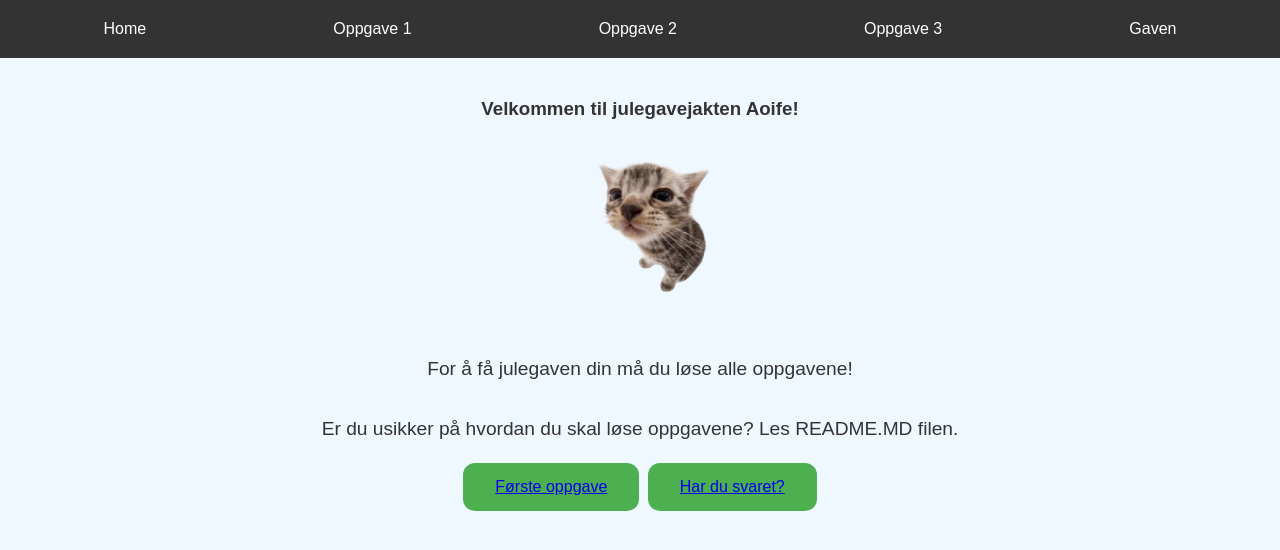
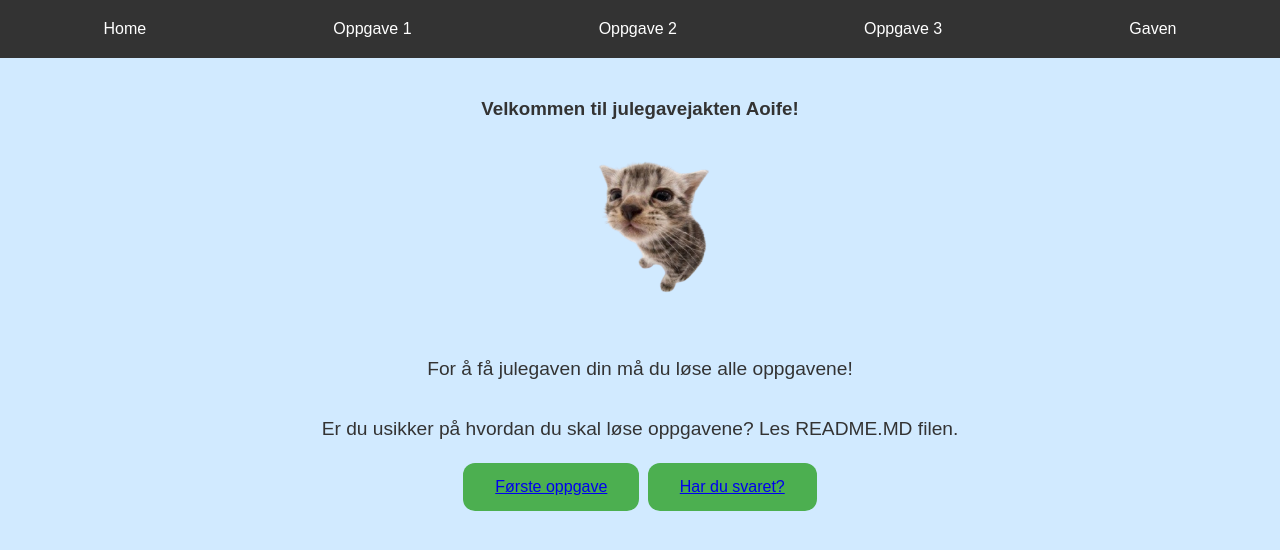
Before and after one commit to Frikkbre/JulegaveJakten, a website: page webPage/Main.html in a window 1280 px wide. Drawn offline with Linux system fonts and the light colour scheme.

Commit message:
Changed background color to slightly more blue

```diff
--- a/styling/MainCSS.css
+++ b/styling/MainCSS.css
@@ -1,5 +1,5 @@
 body {
-    background-color: #f0f8ff;
+    background-color: #d1eaff;
     color: #333;
     font-family: Arial, sans-serif;
     margin: 0;
```
